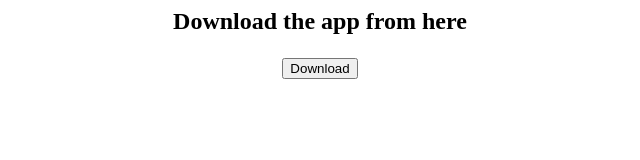
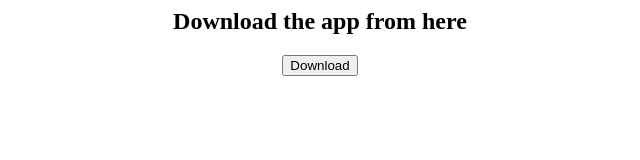
Before and after one commit to Sasaank007/Task2, a plain HTML site: page download.html in a window 1280 px wide. Shown: the full height of the page, 320-960 px from the left. Drawn offline with Linux system fonts and the light colour scheme.

Commit message:
Update download.html

```diff
--- a/download.html
+++ b/download.html
@@ -1,15 +1,9 @@
 <html>
     <head>
-        <title></title>
+        <title>download</title>
     </head>
         <center>
             <h2>Download the app from here</h2>
-            <table>
-            <tr>
-                <td><div align="center">
-               <input type="submit" name="s" value="Download">
-               </div></td>
-           </tr>
-            </table>
+            <input type="submit" name="s" value="Download">
         </center>
 </html>
```
